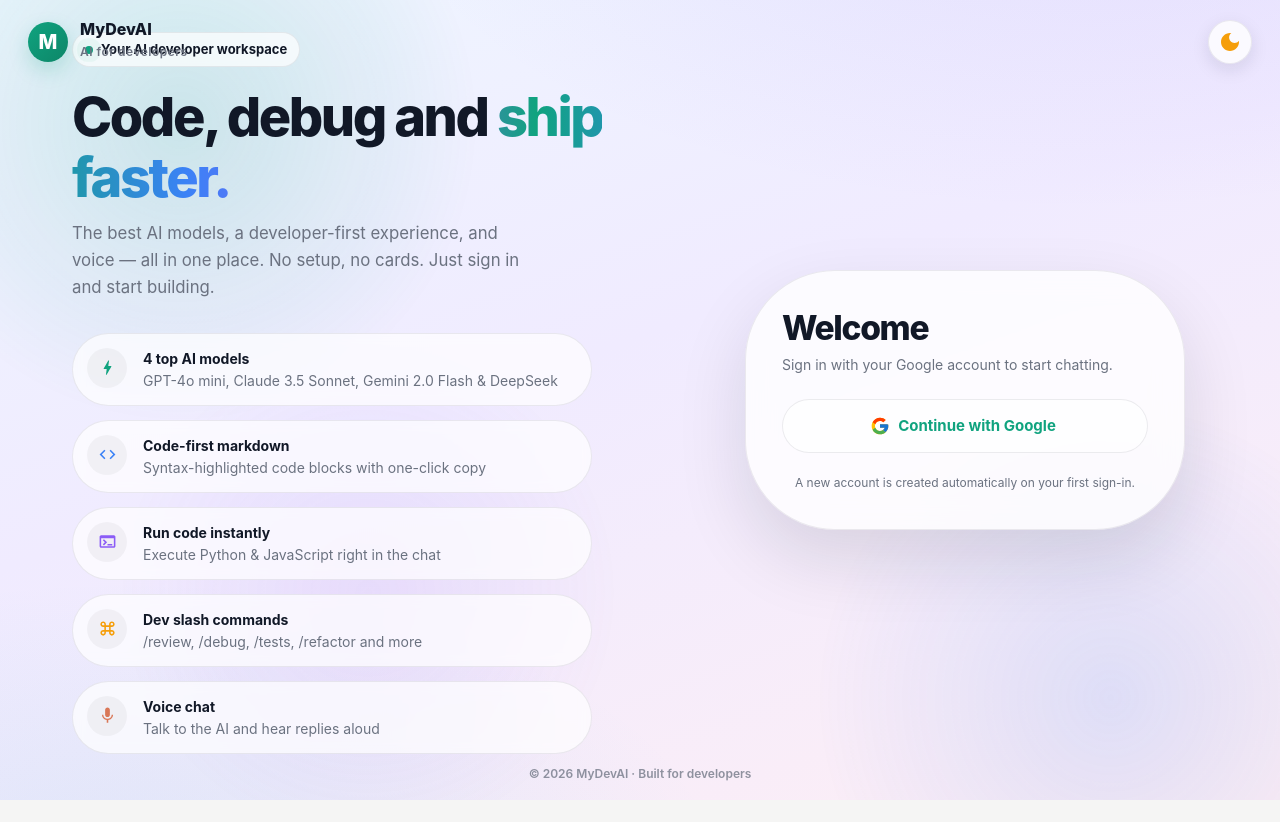
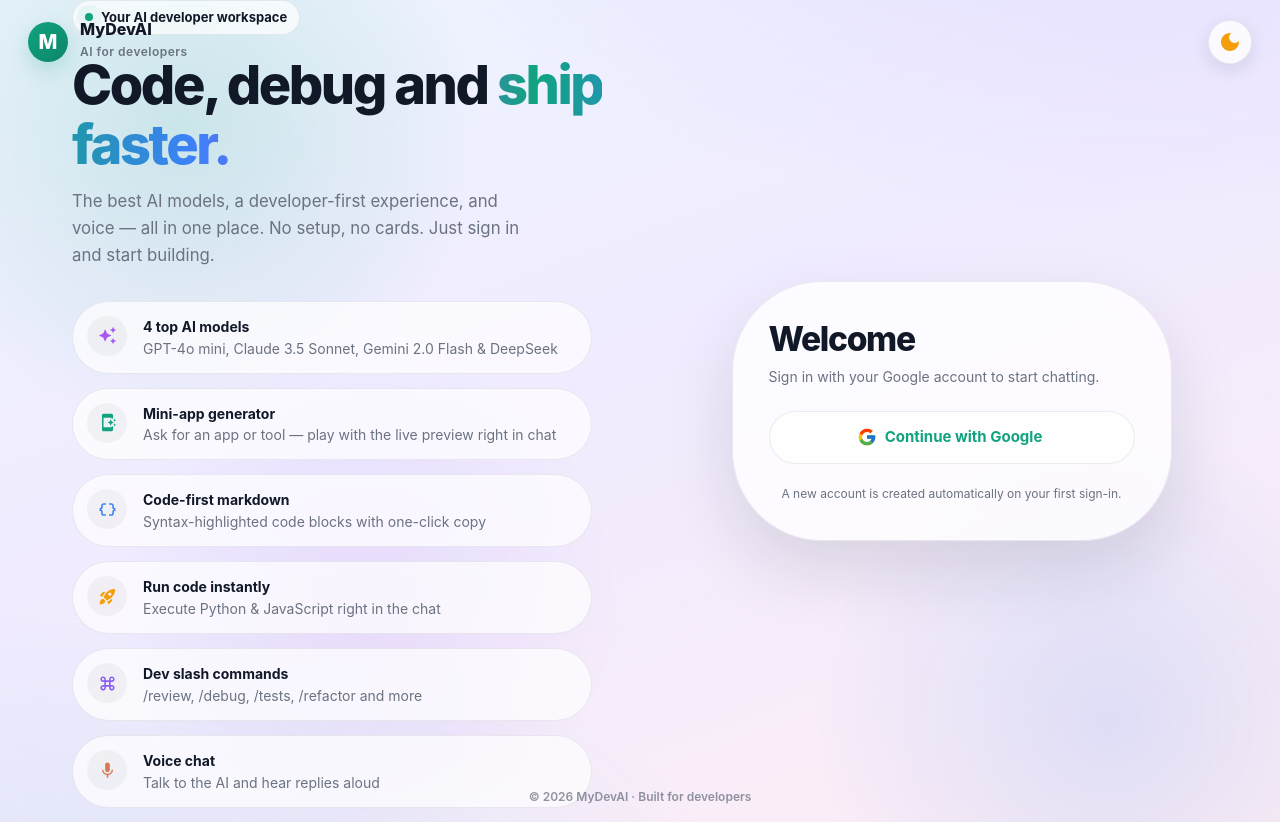
Before and after one commit to deepak0989/devchai-ai, a React (Vite) app in the folder frontend/: page /login in a window 1280 px wide. Before the commit the page ends 800 px from the top, so only its background shows below. Built offline with nearby package versions, Linux system fonts and the light colour scheme; no server answers.

Commit message:
Update AuthPage.tsx

```diff
--- a/frontend/src/pages/AuthPage.tsx
+++ b/frontend/src/pages/AuthPage.tsx
@@ -11,11 +11,12 @@
 } from '@mui/material';
 import DarkModeIcon from '@mui/icons-material/DarkMode';
 import LightModeIcon from '@mui/icons-material/LightMode';
-import CodeIcon from '@mui/icons-material/Code';
-import TerminalIcon from '@mui/icons-material/Terminal';
+import AutoAwesomeIcon from '@mui/icons-material/AutoAwesome';
+import DataObjectIcon from '@mui/icons-material/DataObject';
+import AppShortcutIcon from '@mui/icons-material/AppShortcut';
+import RocketLaunchIcon from '@mui/icons-material/RocketLaunch';
 import KeyboardCommandKeyIcon from '@mui/icons-material/KeyboardCommandKey';
 import MicIcon from '@mui/icons-material/Mic';
-import BoltIcon from '@mui/icons-material/Bolt';
 import { useAuth } from '../context/AuthContext';
 import { useThemeMode } from '../context/ThemeModeProvider';
 import { useAppSettings } from '../lib/settings';
@@ -48,22 +49,27 @@
 
 const FEATURES = [
   {
-    icon: <BoltIcon sx={{ fontSize: 19, color: '#10a37f' }} />,
+    icon: <AutoAwesomeIcon sx={{ fontSize: 19, color: '#a855f7' }} />,
     title: '4 top AI models',
     description: 'GPT-4o mini, Claude 3.5 Sonnet, Gemini 2.0 Flash & DeepSeek',
   },
   {
-    icon: <CodeIcon sx={{ fontSize: 19, color: '#3b82f6' }} />,
+    icon: <AppShortcutIcon sx={{ fontSize: 19, color: '#10a37f' }} />,
+    title: 'Mini-app generator',
+    description: 'Ask for an app or tool — play with the live preview right in chat',
+  },
+  {
+    icon: <DataObjectIcon sx={{ fontSize: 19, color: '#3b82f6' }} />,
     title: 'Code-first markdown',
     description: 'Syntax-highlighted code blocks with one-click copy',
   },
   {
-    icon: <TerminalIcon sx={{ fontSize: 19, color: '#8b5cf6' }} />,
+    icon: <RocketLaunchIcon sx={{ fontSize: 19, color: '#f59e0b' }} />,
     title: 'Run code instantly',
     description: 'Execute Python & JavaScript right in the chat',
   },
   {
-    icon: <KeyboardCommandKeyIcon sx={{ fontSize: 19, color: '#f59e0b' }} />,
+    icon: <KeyboardCommandKeyIcon sx={{ fontSize: 19, color: '#8b5cf6' }} />,
     title: 'Dev slash commands',
     description: '/review, /debug, /tests, /refactor and more',
   },
@@ -112,7 +118,7 @@
           theme.palette.mode === 'dark' ? darkBackground : lightBackground,
         backgroundAttachment: 'fixed',
         position: 'relative',
-        overflow: 'hidden',
+        overflowX: 'hidden',
       }}
     >
       {mode === 'dark' && <MatrixRain />}
@@ -246,8 +252,8 @@
         <Box
           sx={{
             display: 'grid',
-            gridTemplateColumns: { xs: '1fr', md: '1.1fr 0.9fr' },
-            gap: { xs: 3, sm: 5, md: 7 },
+            gridTemplateColumns: { xs: '1fr', md: '1.05fr 0.95fr' },
+            gap: { xs: 3, sm: 5, md: 5, lg: 7 },
             alignItems: 'center',
             pt: { xs: 12, sm: 14, md: 0 },
             pb: { xs: 10, md: 0 },
@@ -266,7 +272,7 @@
                 gap: 1,
                 px: 1.5,
                 py: 0.75,
-                mb: 2.5,
+                mb: { md: 2, lg: 2.5 },
                 borderRadius: 999,
                 border: 1,
                 borderColor: 'divider',
@@ -334,7 +340,7 @@
               variant="body1"
               color="text.secondary"
               sx={{
-                mb: { xs: 3, md: 4 },
+                mb: { xs: 3, md: 3, lg: 4 },
                 maxWidth: 460,
                 fontSize: { xs: '0.95rem', md: '1.05rem' },
               }}
@@ -361,7 +367,7 @@
                     display: 'flex',
                     gap: 2,
                     mb: 1.75,
-                    p: 1.75,
+                    p: { md: 1.5, lg: 1.75 },
                     borderRadius: 3,
                     border: 1,
                     borderColor: 'divider',
```
